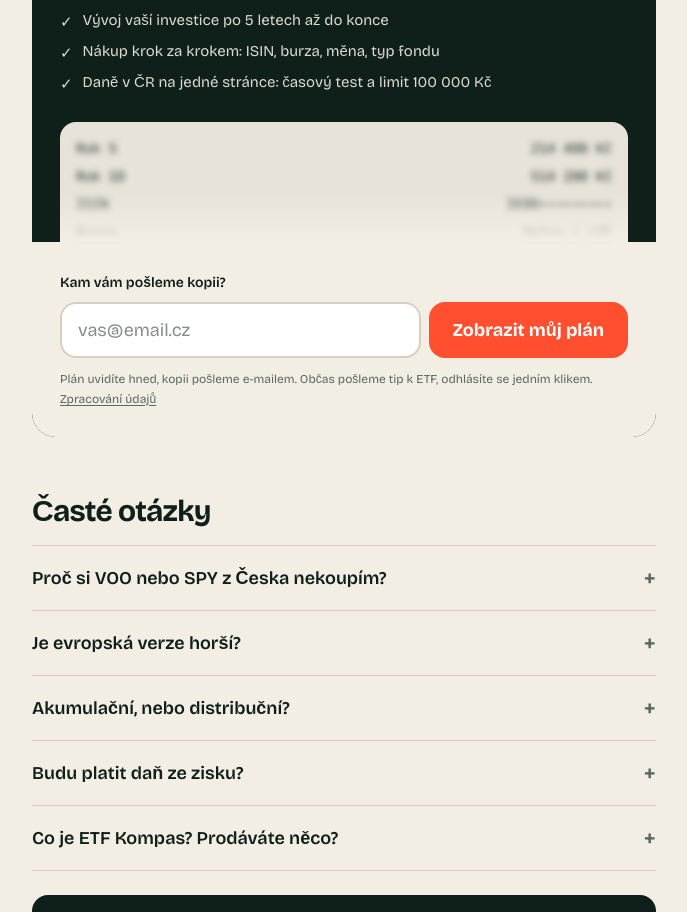
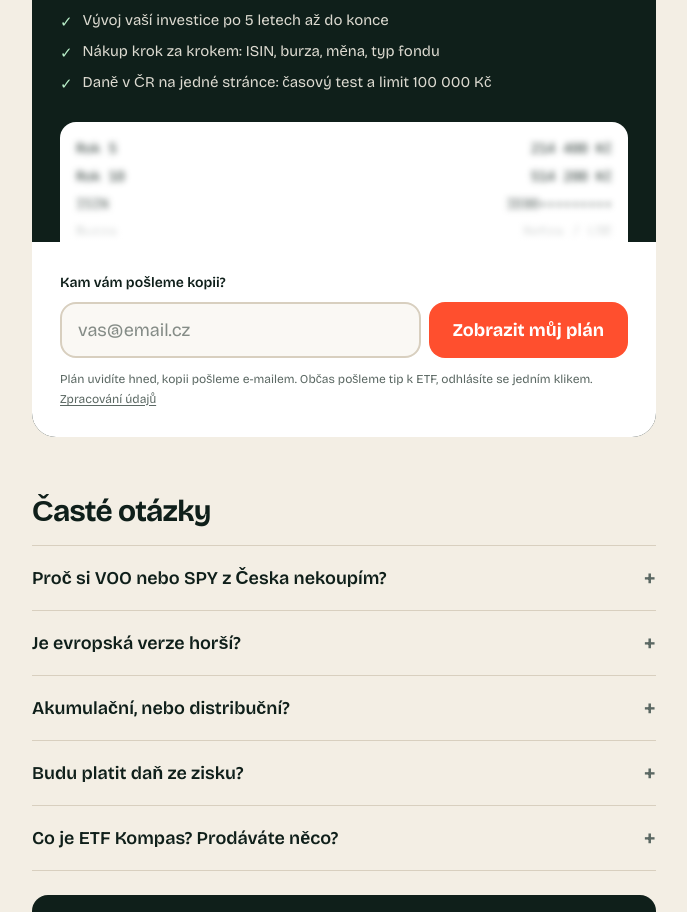
Before and after one commit to sky1407/etf-kompas, a Next.js app: page / in a window 1280 px wide. Shown: the part 2100-3012 px from the top of the page, without its empty margins (296-983 px from the left). Built offline with nearby package versions, Linux system fonts and the light colour scheme; no server answers.

Commit message:
Validate lead before storage check, refine gate styling and hero copy

```diff
--- a/src/app/api/lead/route.ts
+++ b/src/app/api/lead/route.ts
@@ -17,12 +17,6 @@ function hashIp(request: NextRequest): string | null {
 }
 
 export async function POST(request: NextRequest) {
-  const databaseUrl = process.env.DATABASE_URL;
-  if (!databaseUrl) {
-    console.error("DATABASE_URL is not set");
-    return NextResponse.json({ ok: false, error: "unavailable" }, { status: 503 });
-  }
-
   const raw = await request.text();
   if (raw.length > MAX_BODY_BYTES) {
     return NextResponse.json({ ok: false, error: "too_large" }, { status: 413 });
@@ -44,6 +38,12 @@ export async function POST(request: NextRequest) {
 
   if (lead.website) {
     return NextResponse.json({ ok: true, emailed: false });
+  }
+
+  const databaseUrl = process.env.DATABASE_URL;
+  if (!databaseUrl) {
+    console.error("DATABASE_URL is not set");
+    return NextResponse.json({ ok: false, error: "unavailable" }, { status: 503 });
   }
 
   const sql = neon(databaseUrl);
--- a/src/app/page.tsx
+++ b/src/app/page.tsx
@@ -46,7 +46,7 @@ const hero: Record<Variant, { eyebrow: string; title: React.ReactNode; lead: str
     eyebrow: "Při 3 000 Kč měsíčně na 20 let",
     title: (
       <>
-        <span className="num text-signal">{formatCzk(heroGap)}</span> zaplatíte navíc ve fondu z banky.
+        O <span className="num text-signal">{formatCzk(heroGap)}</span> přijdete ve fondu z banky.
       </>
     ),
     lead: `Stejný index S&P 500 stojí v ETF ${formatPct(ucitsEtfs.cspx.terPct)} ročně místo průměrných ${formatPct(bankFundBenchmark.totalPct)}. Vyberte fond a spočítejte si to na svých číslech.`,
--- a/src/components/LeadGate.tsx
+++ b/src/components/LeadGate.tsx
@@ -56,6 +56,12 @@ export function LeadGate({ usTicker, twinTicker, twinTerPct, monthly, years, var
   async function submit(event: FormEvent<HTMLFormElement>) {
     event.preventDefault();
     if (status === "sending") return;
+    if (!/^[^\s@]+@[^\s@]+\.[^\s@]{2,}$/.test(email.trim())) {
+      setError(ERRORS.invalid_email);
+      setStatus("error");
+      track("lead_failed", { reason: "client_invalid_email" });
+      return;
+    }
     setStatus("sending");
     setError("");
     track("lead_submitted", { us_ticker: usTicker, monthly, years });
@@ -99,17 +105,17 @@ export function LeadGate({ usTicker, twinTicker, twinTerPct, monthly, years, var
         </ul>
       </div>
 
-      <div aria-hidden className="relative mx-5 select-none rounded-t-2xl bg-paper/95 px-4 pt-4 text-ink sm:mx-7">
+      <div aria-hidden className="relative mx-5 select-none rounded-t-2xl bg-white px-4 pt-4 text-ink sm:mx-7">
         <div className="num space-y-2 text-sm blur-[3px]">
           <div className="flex justify-between"><span>Rok 5</span><span>{formatCzk(futureValue({ monthlyCzk: monthly, years: 5, annualCostPct: twinTerPct }))}</span></div>
           <div className="flex justify-between"><span>Rok 10</span><span>{formatCzk(futureValue({ monthlyCzk: monthly, years: 10, annualCostPct: twinTerPct }))}</span></div>
           <div className="flex justify-between"><span>ISIN</span><span>IE00•••••••••</span></div>
           <div className="flex justify-between"><span>Burza</span><span>Xetra / LSE</span></div>
         </div>
-        <div className="absolute inset-x-0 bottom-0 h-12 bg-gradient-to-t from-paper to-transparent" />
+        <div className="absolute inset-x-0 bottom-0 h-12 bg-gradient-to-t from-white to-transparent" />
       </div>
 
-      <form onSubmit={submit} className="bg-paper p-5 text-ink sm:p-7" noValidate>
+      <form onSubmit={submit} className="relative bg-white p-5 text-ink sm:p-7" noValidate>
         <label htmlFor="email" className="text-sm font-semibold">
           Kam vám pošleme kopii?
         </label>
@@ -133,7 +139,7 @@ export function LeadGate({ usTicker, twinTicker, twinTerPct, monthly, years, var
             }}
             aria-invalid={status === "error"}
             aria-describedby="lead-note"
-            className="min-h-14 w-full rounded-2xl border-2 border-line bg-white px-4 text-lg outline-none focus:border-pine"
+            className="min-h-14 w-full rounded-2xl border-2 border-line bg-paper/40 px-4 text-lg outline-none focus:border-pine"
           />
           <button
             type="submit"
```
